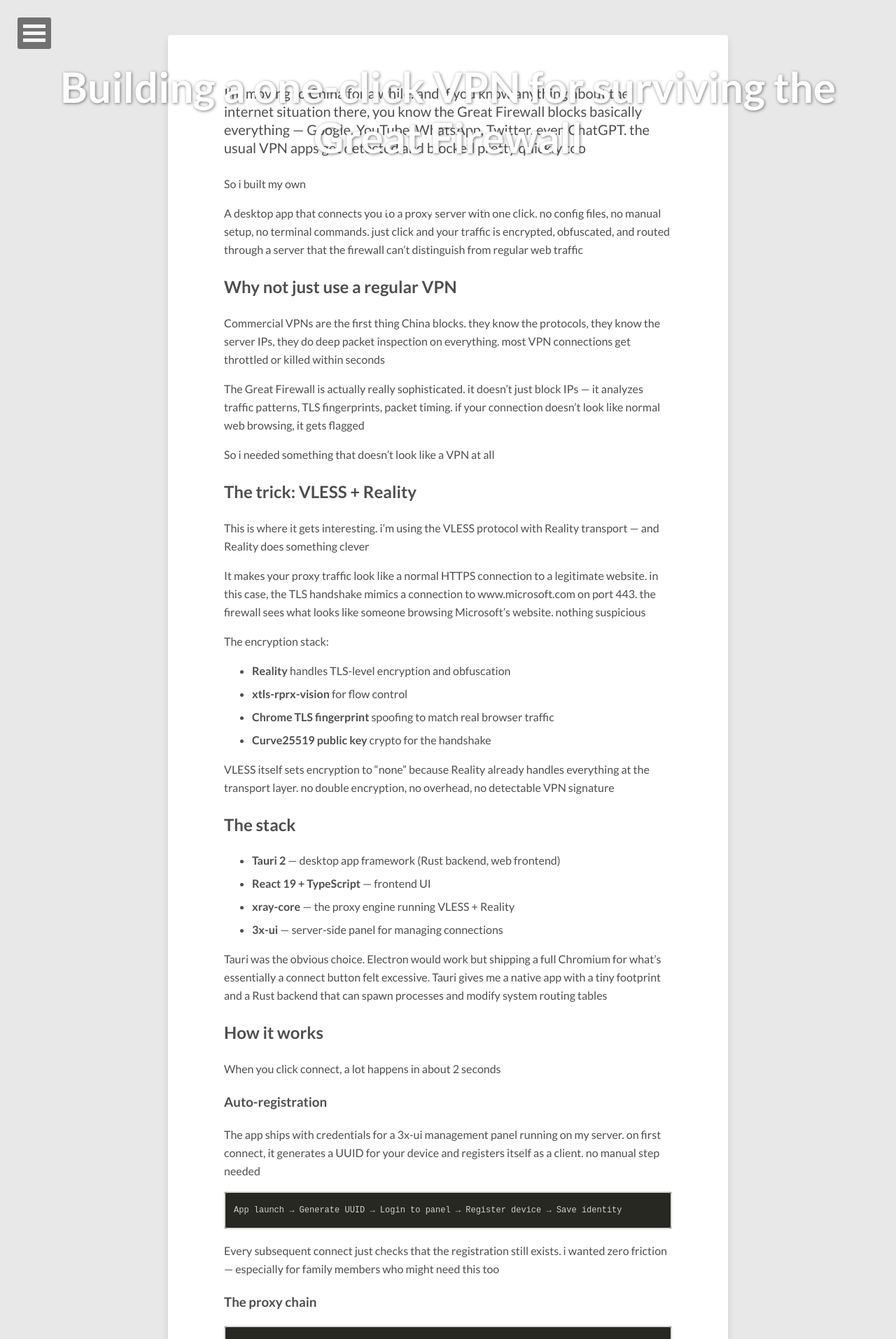
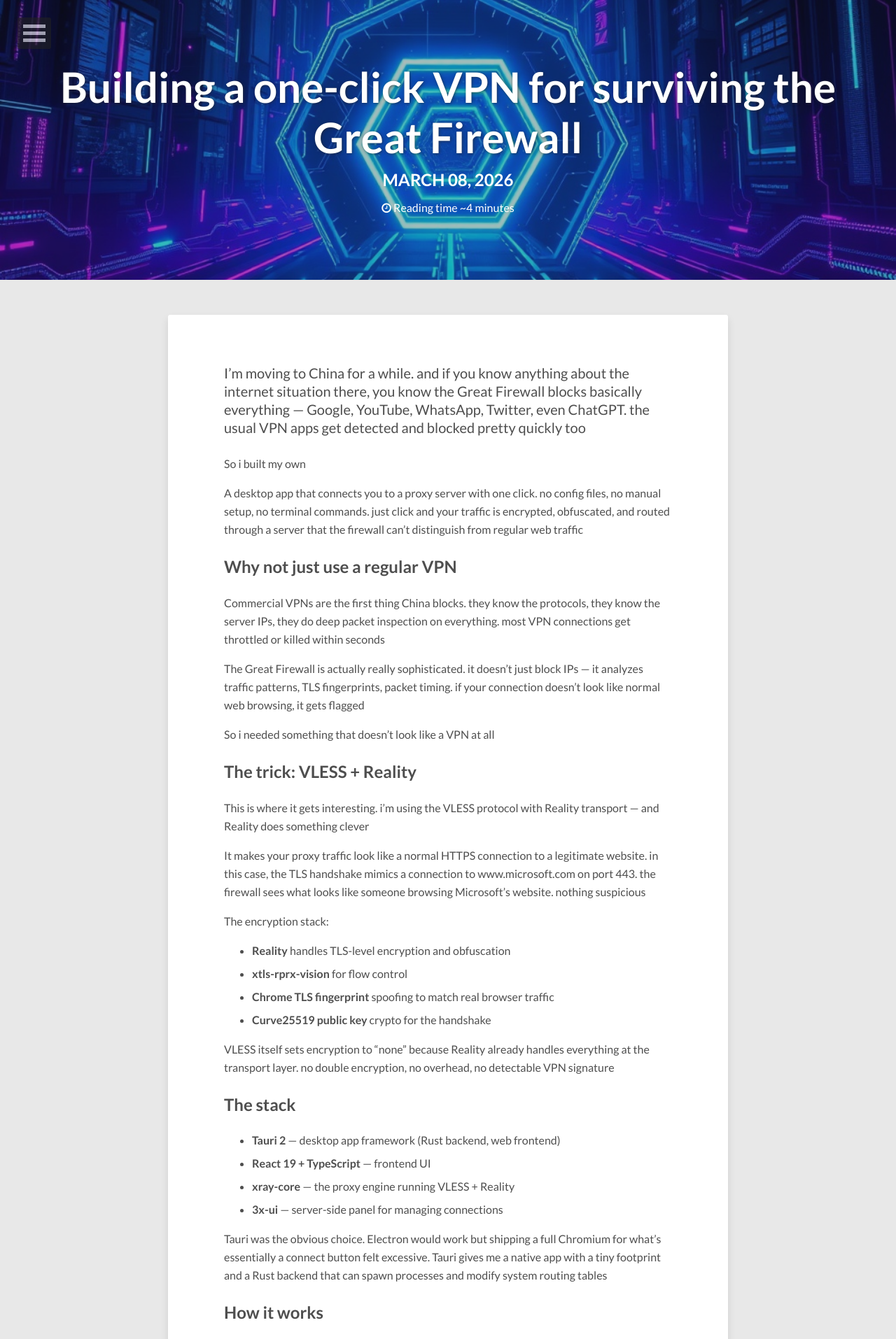
Before and after one commit to jestersimpps/jestersimpps.github.io, a Jekyll site: the page built from _posts/2026-03-08-building-a-one-click-vpn-for-the-great-firewall.md, in a window 1280 px wide. Shown: the top 1914 px of the page at 70% size. Built offline with Jekyll 4.4.1, drawn with Linux system fonts in a browser that asks for light colours; nearby versions of some CDN libraries.

Commit message:
add cover image to tunnel VPN blog post

```diff
--- a/_posts/2026-03-08-building-a-one-click-vpn-for-the-great-firewall.md
+++ b/_posts/2026-03-08-building-a-one-click-vpn-for-the-great-firewall.md
@@ -6,6 +6,7 @@ date: 2026-03-08
 author: "Jester Simpps"
 categories: [Development]
 tags: [Rust, Tauri, VPN, VLESS, Networking, Privacy]
+image: /images/tunnel-vpn-cover.png
 ---
 
 I'm moving to China for a while. and if you know anything about the internet situation there, you know the Great Firewall blocks basically everything — Google, YouTube, WhatsApp, Twitter, even ChatGPT. the usual VPN apps get detected and blocked pretty quickly too
```
Also changed, not shown: images/tunnel-vpn-cover.png (added).
